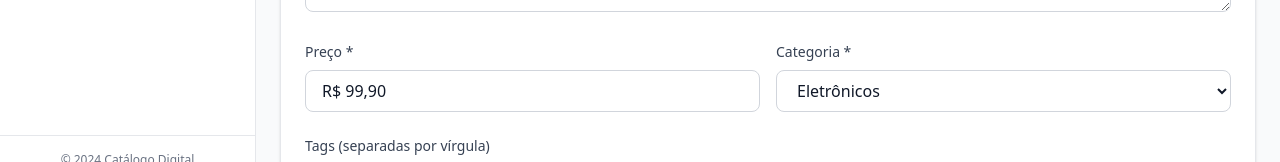
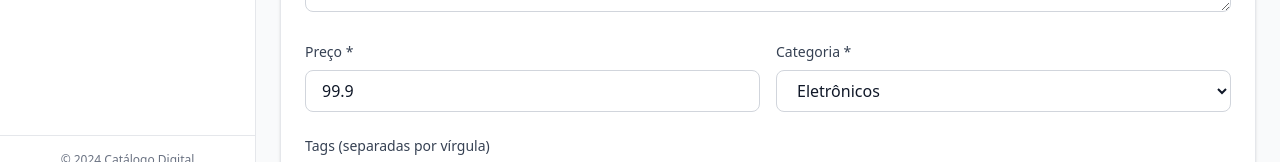
Before and after one commit to Rony-Petriky/cardapioDigital, a Next.js app: page /admin/products/1 in a window 1280 px wide. Shown: the part 616-778 px from the top of the page. Built offline with nearby package versions, Linux system fonts and the light colour scheme.

Commit message:
ajustes admin

```diff
--- a/app/admin/products/[id]/page.tsx
+++ b/app/admin/products/[id]/page.tsx
@@ -21,10 +21,12 @@ export default function EditProductPage() {
         id: parseInt(productId),
         name: "Produto Exemplo",
         description: "Descrição do produto exemplo",
-        price: "R$ 99,90",
+        price: 99.90,
         category: "eletrônicos",
         image: "/images/headphone.jpeg",
         tags: ["novo", "promoção"],
+        destaque: true,
+        maisVendidos: false,
       };
       setProduct(mockProduct);
       setLoading(false);
```
